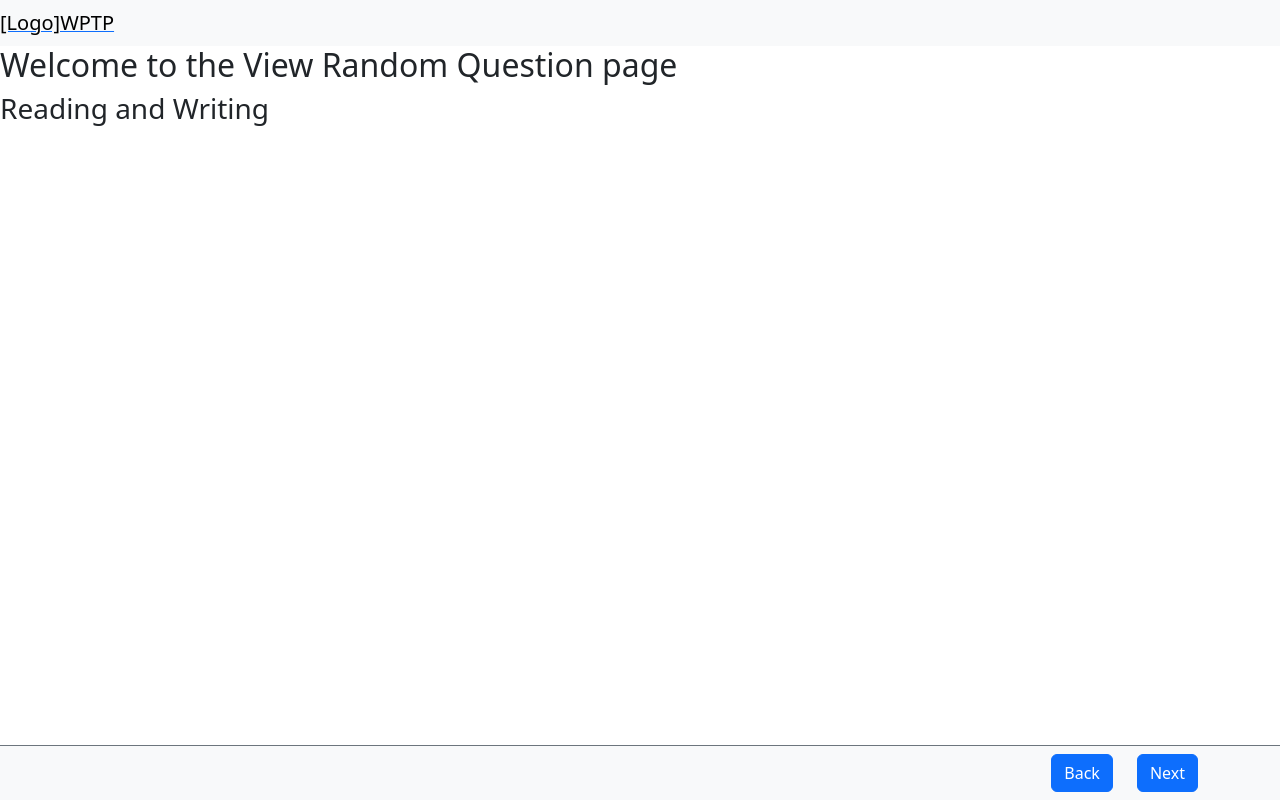
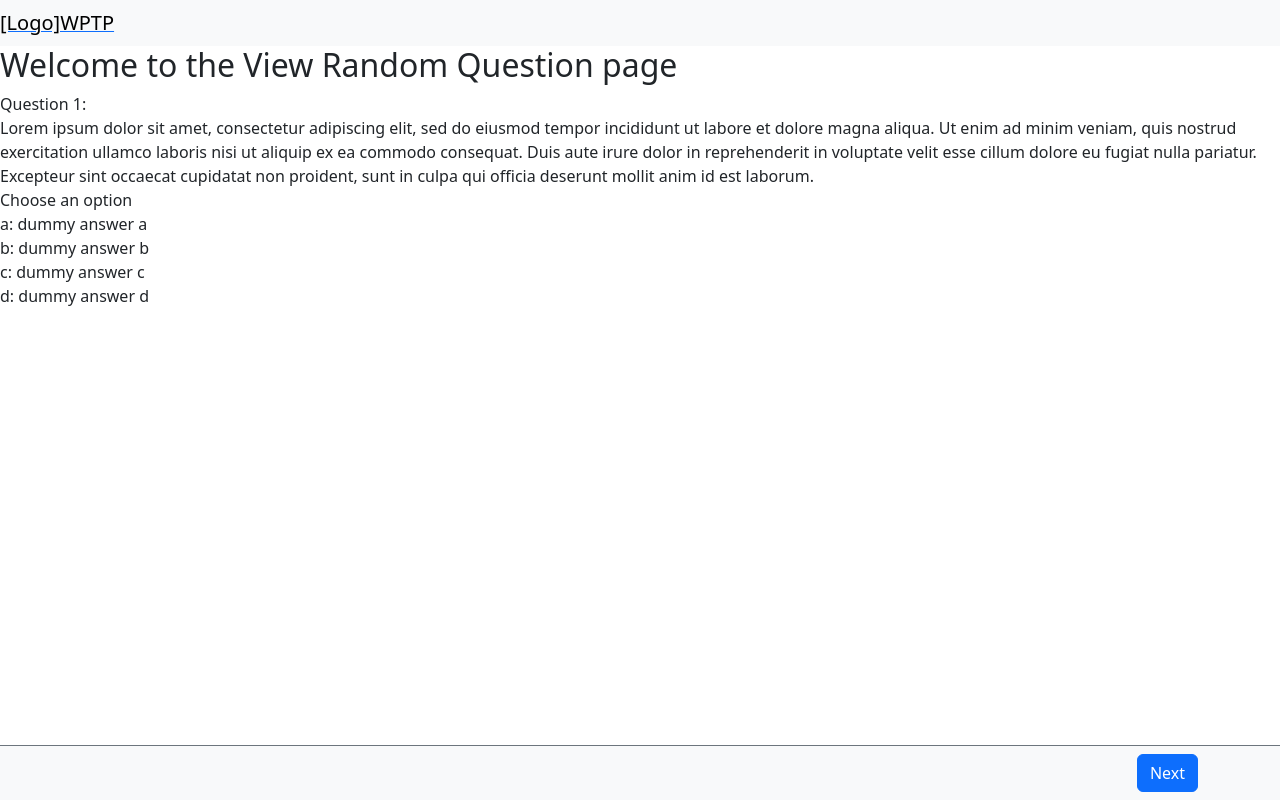
Before and after one commit to naxy-dong/WPTP-UI, a React (Vite) app: page /ViewRandomQuestion in a window 1280 px wide. Built offline with nearby package versions, Linux system fonts and the light colour scheme.

Commit message:
now can get to the next question

```diff
--- a/src/Components/BottomNavbar.jsx
+++ b/src/Components/BottomNavbar.jsx
@@ -4,17 +4,17 @@ import Row from 'react-bootstrap/Row';
 import Col from 'react-bootstrap/Col';
 import Button from 'react-bootstrap/Button'
 
-export default function BottomNavbar() {
+export default function BottomNavbar({ prevClickFunc, nextClickFunc }) {
     return (
         <Navbar className="bg-body-tertiary fixed-bottom border-top border-1 border-secondary">
             <Container className="justify-content-end">
                 <Row>
-                    <Col>
+                    {prevClickFunc && <Col>
                         <Button variant="primary" >Back</Button>
-                    </Col>
-                    <Col>
-                        <Button variant="primary" >Next</Button>
-                    </Col>
+                    </Col>}
+                    {nextClickFunc && <Col>
+                        <Button variant="primary" onClick={nextClickFunc}>Next</Button>
+                    </Col>}
                 </Row>
             </Container>
         </Navbar>
--- a/src/Components/Home.jsx
+++ b/src/Components/Home.jsx
@@ -16,7 +16,7 @@ export default function Home() {
                     <HomeButton hasImage={true} title="Start SAT" />
                 </Link>
                 <Link to="/ViewRandomQuestion">
-                <HomeButton hasImage={true} title="View Random Question" />
+                    <HomeButton hasImage={true} title="View Random Question" />
                 </Link>
 
             </Container>
--- a/src/Components/Question.jsx
+++ b/src/Components/Question.jsx
@@ -1,18 +1,18 @@
 
-export default function Question({number, content, prompt, answerChoices}) {
+export default function Question({ number, content, prompt, answerChoices }) {
     return (
         <>
             <div>Question {number}:</div>
-           <div>{content}</div>
-           <div>{prompt}</div>
-           {
+            <div>{content}</div>
+            <div>{prompt}</div>
+            {
                 answerChoices.map(choice => (
-                    <div>
+                    <div key={choice.letter}>
                         <span>{choice.letter}: </span>
                         <span>{choice.text}</span>
                     </div>
                 ))
-           }
+            }
         </>
     )
 }
--- a/src/Components/SAT.jsx
+++ b/src/Components/SAT.jsx
@@ -6,8 +6,8 @@ import questionModel from '../questionModel';
 
 export default function SAT() {
     const [count, setCount] = useState(0);
-    const nextQuestion = () =>{
-        setCount((count) => count +1);
+    const nextQuestion = () => {
+        setCount((count) => count + 1);
     }
 
     const question = questionModel[count];
@@ -16,7 +16,7 @@ export default function SAT() {
         <>
             <h2>Welcome to the SAT page</h2>
             <SectionHeader sectionNumber={1} title="Reading and writing" />
-            <Question number={count+1} content={question.content} prompt={question.prompt} answerChoices={question.answerChoices} />
+            <Question number={count + 1} content={question.content} prompt={question.prompt} answerChoices={question.answerChoices} />
             <BottomNavbar clickFunc={nextQuestion} />
         </>
     )
--- a/src/Components/SectionHeader.jsx
+++ b/src/Components/SectionHeader.jsx
@@ -1,5 +1,5 @@
 
-export default function SectionHeader({sectionNumber, title}) {
+export default function SectionHeader({ sectionNumber, title }) {
     return (
         <h3>Section {sectionNumber}: {title}</h3>
     )
--- a/src/Components/ViewRandomQuestion.jsx
+++ b/src/Components/ViewRandomQuestion.jsx
@@ -1,11 +1,22 @@
+import { useState } from 'react';
 import BottomNavbar from './BottomNavbar';
+import Question from './Question'
+import SectionHeader from './SectionHeader';
+import questionModel from '../questionModel';
 
 export default function ViewRandomQuestion() {
+    const [count, setCount] = useState(0);
+    const nextQuestion = () => {
+        setCount((count) => count + 1);
+    }
+
+    const question = questionModel[count];
+
     return (
         <>
             <h2>Welcome to the View Random Question page</h2>
-            <h3>Reading and Writing</h3>
-            <BottomNavbar />
+            <Question number={count + 1} content={question.content} prompt={question.prompt} answerChoices={question.answerChoices} />
+            <BottomNavbar nextClickFunc={nextQuestion} />
         </>
     )
 }
```
